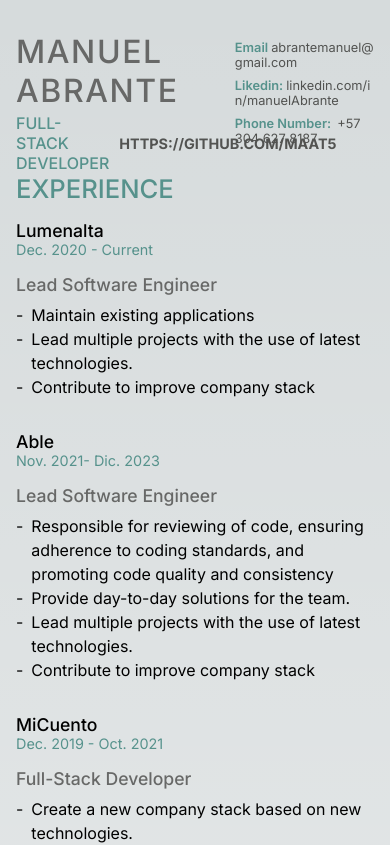
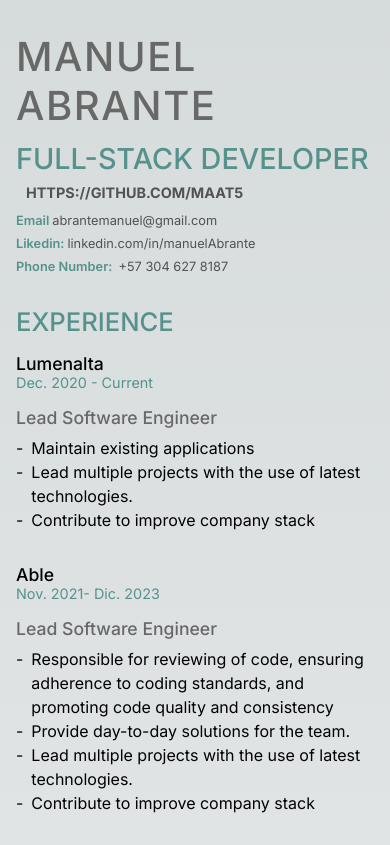
Before and after one commit to Maat5/maat5.github.io, a Next.js app: page / in a window 390 px wide. Shown: the top 845 px of the page. Built offline with nearby package versions, Linux system fonts and the light colour scheme.

Commit message:
fixed styles on mobile

```diff
--- a/src/app/globals.css
+++ b/src/app/globals.css
@@ -99,7 +99,7 @@ a {
   }
 }
 
-@media (min-width: 421px) and (max-width: 768px) {
+@media (min-width: 320px) and (max-width: 768px) {
   header {
     width: 100% !important;
     flex-wrap: wrap !important;
--- a/src/components/Heading/styles.module.css
+++ b/src/components/Heading/styles.module.css
@@ -45,8 +45,37 @@
 
 /* Mobile first - base styles already defined above */
 
+@media (min-width: 380px) {
+  .headingContainer {
+    width: 100%;
+    flex-wrap: wrap;
+  }
+
+  .headingRow {
+    width: 100%;
+    flex-wrap: wrap;
+  }
+
+  .headingRow h1 {
+    font-size: 2.5rem !important;
+    letter-spacing: 0.1rem;
+  }
+
+  .headingRow h2 {
+    font-size: 1.8rem !important;
+    margin-top: 8px;
+  }
+
+  .headingRow h3 {
+    font-size: 0.7rem;
+    margin-left: 0px;
+    margin-top: 8px;
+  }
+}
+
 /* Extra small mobile devices */
 @media (max-width: 360px) {
+
   .headingRow h1 {
     font-size: 1.5rem;
     letter-spacing: 0.05rem;
@@ -58,7 +87,7 @@
 
   .headingRow h3 {
     font-size: 0.7rem;
-    margin-left: 5px;
+    margin-left: 0px;
   }
 }
 
@@ -91,7 +120,6 @@
     width: 100%;
     flex-wrap: wrap;
   }
-
 
   .headingRow h1 {
     font-size: 3rem;
```
